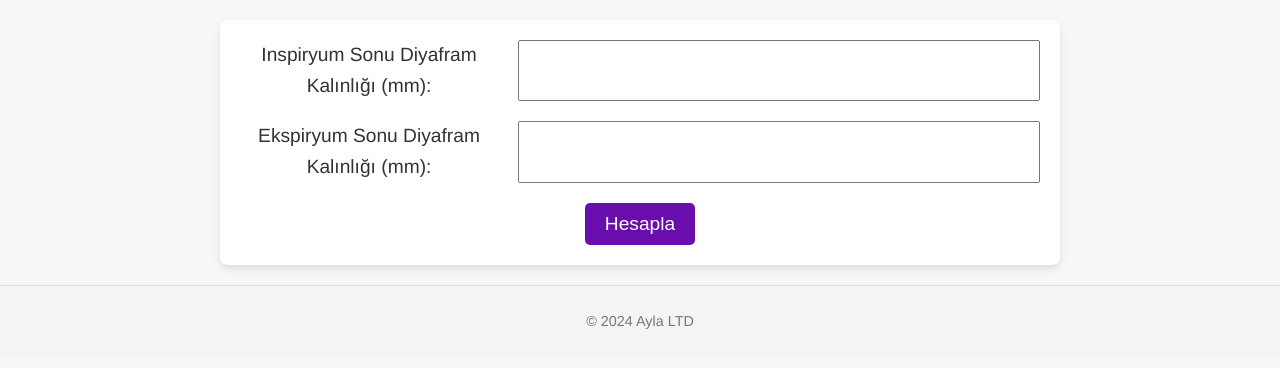
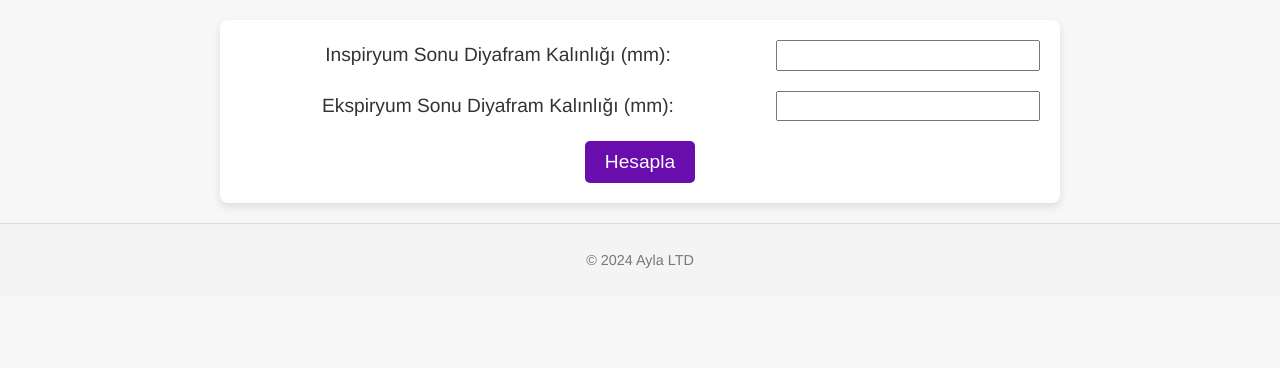
Before and after one commit to MuMSuZ/niv, a Flask app: page /nivsure in a window 1280 px wide. Shown: the part 184-552 px from the top of the page. Run offline with Flask 3, Linux system fonts and the light colour scheme.

Commit message:
Update styles.css

```diff
--- a/static/styles.css
+++ b/static/styles.css
@@ -90,12 +90,12 @@ footer {
 }
 
 .form-group label {
-    flex: 1;
+    flex: 2;
     margin-right: 20px;
 }
 
 .form-group input {
-    flex: 2;
+    flex: 1;
     padding: 1px;
 }
 
```
